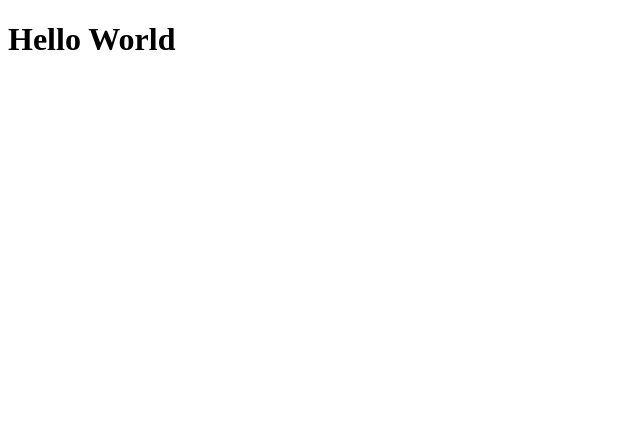
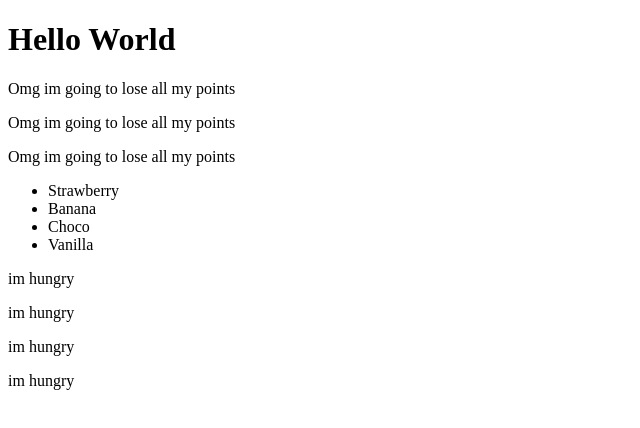
Before and after one commit to Retronoobie/git-interview1, a plain HTML site: page index.html in a window 1280 px wide. Shown: the whole page, without its empty margins (0-640 px from the left). Drawn offline with Linux system fonts and the light colour scheme.

Commit message:
added flavors of ice cream

```diff
--- a/index.html
+++ b/index.html
@@ -8,5 +8,20 @@
   <body>
     <h1>Hello World</h1>
     <p></p>
+    <p>Omg im going to lose all my points</p>
+    <p>Omg im going to lose all my points</p>
+    <p>Omg im going to lose all my points</p>
+    <ul>
+      <li>Strawberry</li>
+      <li>Banana</li>
+      <li>Choco</li>
+      <li>Vanilla</li>
+    </ul>
+    <article>
+      <p>im hungry</p>
+      <p>im hungry</p>
+      <p>im hungry</p>
+      <p>im hungry</p>
+    </article>
   </body>
 </html>
```
